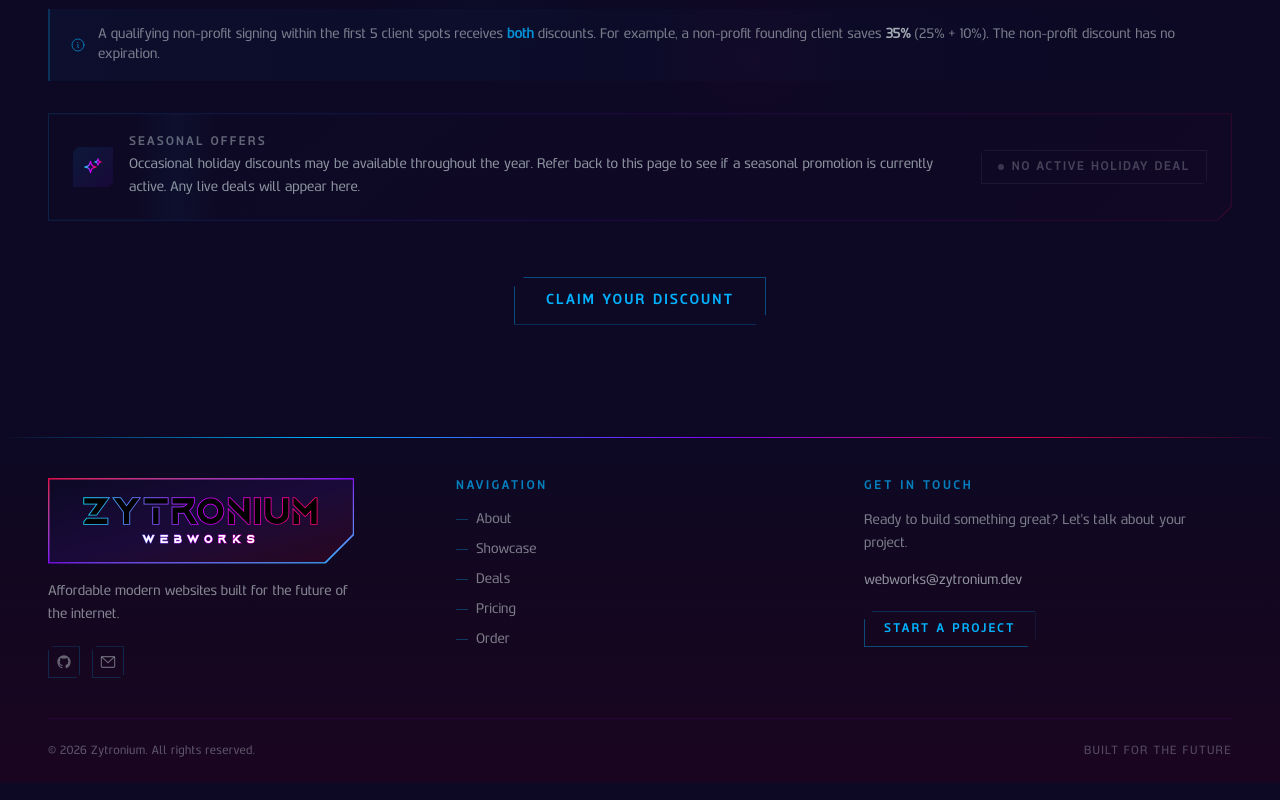
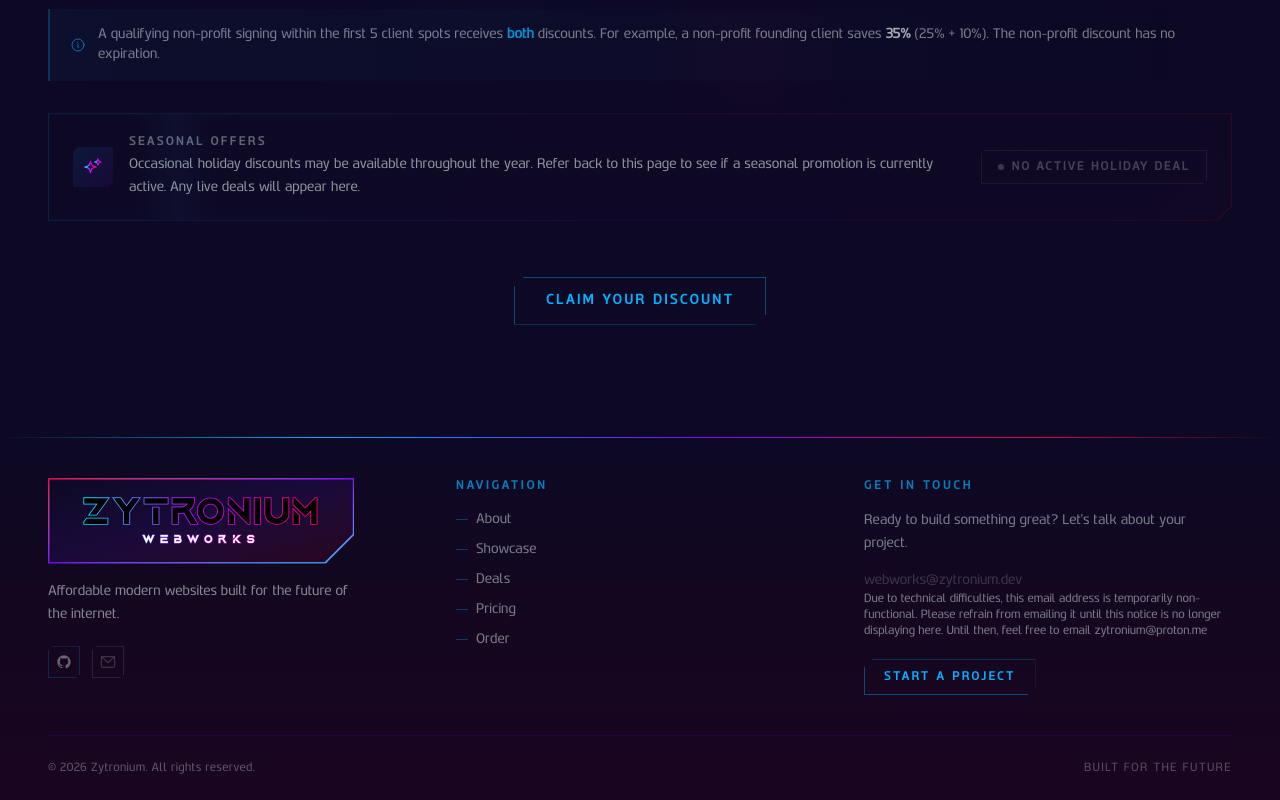
Before and after one commit to Zytronium/zytronium_webworks, a Next.js app: page / in a window 1280 px wide. Shown: the part 3162-3962 px from the top of the page. Built offline with nearby package versions, Linux system fonts and the light colour scheme.

Commit message:
Add disabled state support for Footer social links and update contact email temporarily, adding a temp notice about technical difficulties

```diff
--- a/src/components/Footer.tsx
+++ b/src/components/Footer.tsx
@@ -13,6 +13,7 @@ const SOCIAL_LINKS = [
     {
         href: "https://github.com/zytronium",
         label: "GitHub",
+        disabled: false,
         icon: (
             <svg viewBox="0 0 24 24" className="w-4 h-4 fill-current" aria-hidden="true">
                 <path d="M12 2C6.477 2 2 6.484 2 12.021c0 4.428 2.865 8.184 6.839 9.504.5.092.682-.217.682-.482 0-.237-.009-.868-.013-1.703-2.782.605-3.369-1.342-3.369-1.342-.454-1.154-1.11-1.462-1.11-1.462-.908-.62.069-.608.069-.608 1.003.07 1.531 1.032 1.531 1.032.892 1.53 2.341 1.088 2.91.832.092-.647.35-1.088.636-1.338-2.22-.253-4.555-1.113-4.555-4.951 0-1.093.39-1.988 1.029-2.688-.103-.253-.446-1.272.098-2.65 0 0 .84-.27 2.75 1.026A9.564 9.564 0 0112 6.844a9.59 9.59 0 012.504.337c1.909-1.296 2.747-1.027 2.747-1.027.546 1.379.202 2.398.1 2.651.64.7 1.028 1.595 1.028 2.688 0 3.848-2.339 4.695-4.566 4.942.359.309.678.919.678 1.852 0 1.336-.012 2.415-.012 2.743 0 .267.18.578.688.48C19.138 20.2 22 16.447 22 12.021 22 6.484 17.522 2 12 2z"/>
@@ -22,6 +23,7 @@ const SOCIAL_LINKS = [
     {
         href: "mailto:webworks@zytronium.dev",
         label: "Email",
+        disabled: true,
         icon: (
             <svg viewBox="0 0 24 24" className="w-4 h-4 fill-none stroke-current" strokeWidth="1.75" aria-hidden="true">
                 <rect x="2" y="4" width="20" height="16" rx="2"/>
@@ -60,24 +62,32 @@ export default function Footer() {
                             </p>
                             {/* Social icons */}
                             <div className="flex items-center gap-3 mt-5">
-                                {SOCIAL_LINKS.map(({ href, label, icon }) => (
-                                    <a
+                                {SOCIAL_LINKS.map(({href, label, icon, disabled}) => {
+                                    const WrapperTag = disabled ? 'span' : 'a';
+                                    const wrapperProps = disabled ? {} : {href};
+
+                                    return (
+                                        <WrapperTag
                                             key={label}
-                                        href={href}
+                                            {...wrapperProps}
                                             aria-label={label}
-                                        className="group relative flex items-center justify-center w-8 h-8
-                                                   text-foreground/40 hover:text-primary
-                                                   border border-primary/20 hover:border-primary/60
-                                                   transition-all duration-200"
-                                        style={{ clipPath: "polygon(4px 0%,100% 0%,100% calc(100% - 4px),calc(100% - 4px) 100%,0% 100%,0% 4px)" }}
+                                            className={`group relative flex items-center justify-center w-8 h-8
+                                                       border border-primary/20 transition-all duration-200
+                                                       ${disabled
+                                                ? 'text-foreground/20 grayscale cursor-not-allowed'
+                                                : 'text-foreground/40 hover:text-primary hover:border-primary/60'}`}
+                                            style={{clipPath: "polygon(4px 0%,100% 0%,100% calc(100% - 4px),calc(100% - 4px) 100%,0% 100%,0% 4px)"}}
                                         >
+                                            {!disabled && (
                                                 <span
                                                     className="absolute inset-0 opacity-0 group-hover:opacity-100 transition-opacity duration-200"
-                                            style={{ background: "rgba(0,178,255,0.06)" }}
+                                                    style={{background: "rgba(0,178,255,0.06)"}}
                                                 />
+                                            )}
                                             <span className="relative z-10">{icon}</span>
-                                    </a>
-                                ))}
+                                        </WrapperTag>
+                                    );
+                                })}
                             </div>
                         </div>
 
@@ -107,14 +117,15 @@ export default function Footer() {
                                 Get In Touch
                             </h3>
                             <p className="text-sm text-foreground/50 mb-4 leading-relaxed">
-                                Ready to build something great? Let's talk about your project.
+                                Ready to build something great? Let&apos;s talk about your project.
                             </p>
-                            <a
-                                href="mailto:webworks@zytronium.dev"
-                                className="block text-sm text-foreground/60 hover:text-primary transition-colors duration-200 mb-5 break-all"
+                            <a     /* mailto:webworks@zytronium.dev */
+                                href="mailto:zytronium@proton.me" /* text-foreground-60 hover:text-primary mb-5 */
+                                className="block text-sm text-foreground/20 hover:text-primary/30 cursor-not-allowed transition-colors duration-200 break-all"
                             >
                                 webworks@zytronium.dev
                             </a>
+                            <p className="text-xs text-foreground/50 mb-5">Due to technical difficulties, this email address is temporarily non-functional. Please refrain from emailing it until this notice is no longer displaying here. Until then, feel free to email zytronium@proton.me</p>
 
                             {/* CTA button */}
                             <a
```
Lines whose indentation alone changed are shown as unchanged.
